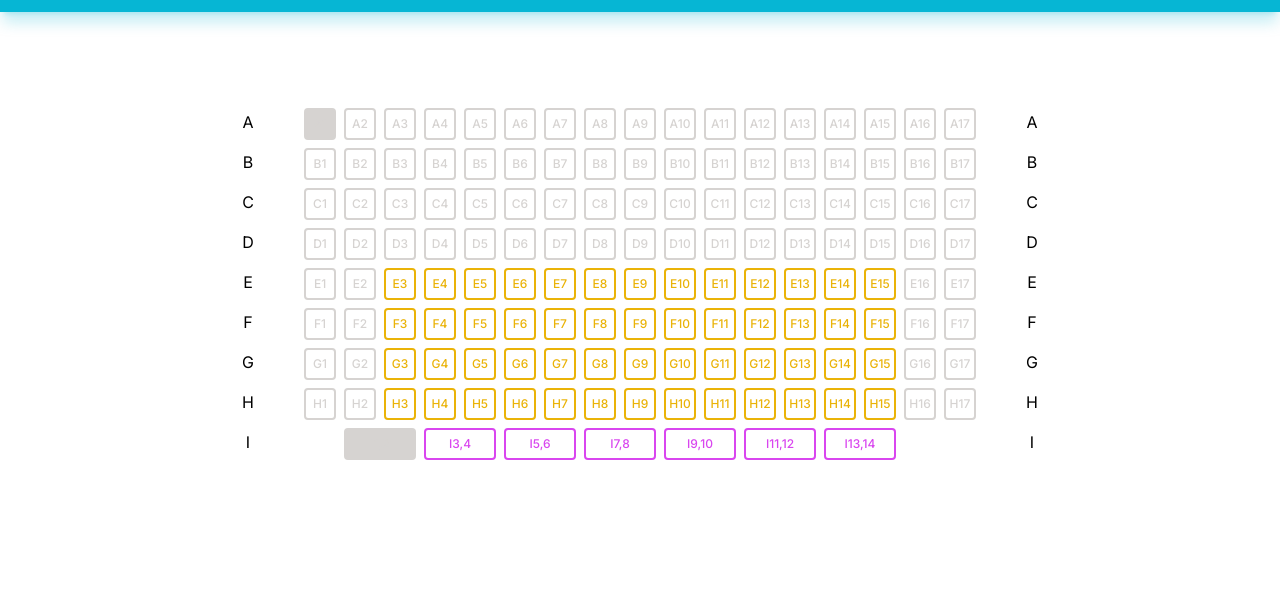
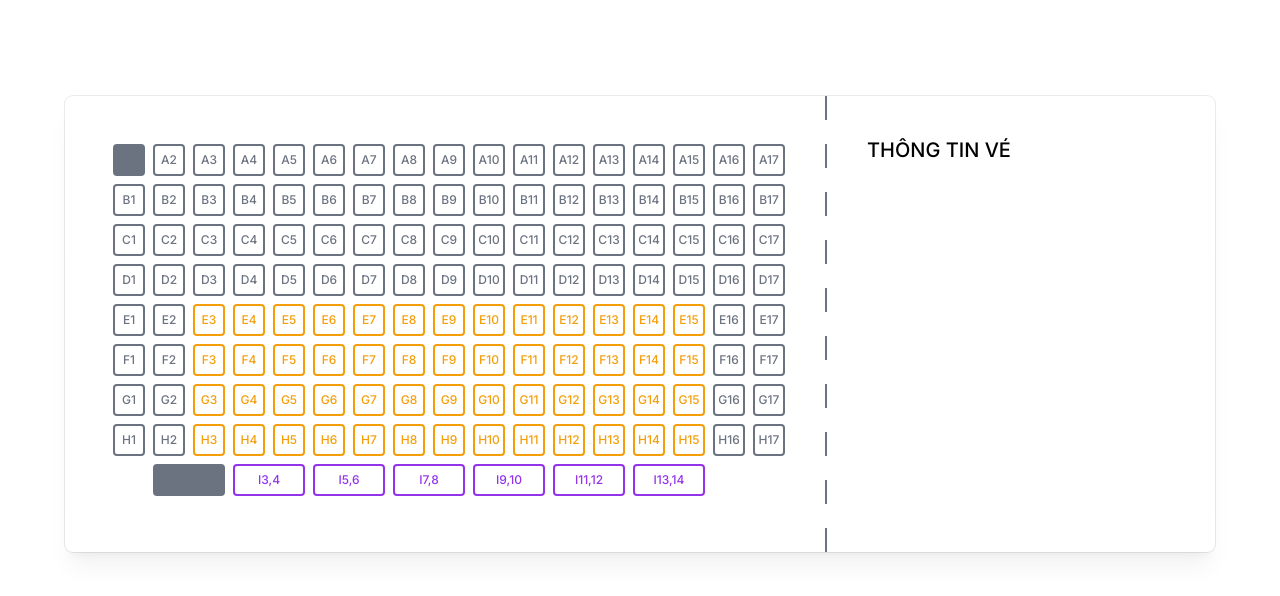
Before and after one commit to tungpt-git/ticket-booking-nextjs, a Next.js app: page /room in a window 1280 px wide. Shown: the top 596 px of the page. Built offline with nearby package versions, Linux system fonts and the light colour scheme.

Commit message:
feat: ticket info

```diff
--- a/package.json
+++ b/package.json
@@ -11,12 +11,14 @@
   "dependencies": {
     "@headlessui/react": "^2.1.2",
     "classnames": "^2.5.1",
+    "lodash-es": "^4.17.21",
     "next": "14.2.5",
     "next-auth": "^4.24.7",
     "react": "^18",
     "react-dom": "^18"
   },
   "devDependencies": {
+    "@types/lodash-es": "^4.17.12",
     "@types/node": "^20",
     "@types/react": "^18",
     "@types/react-dom": "^18",
--- a/src/app/room/components/MultipleSeat.tsx
+++ b/src/app/room/components/MultipleSeat.tsx
@@ -22,11 +22,10 @@ export const MultipleSeat = ({
       className={classNames(
         "border-2 border-solid h-8 cursor-pointer rounded transition-all",
         {
-          "hover:bg-fuchsia-500 border-fuchsia-500": !disabled,
-          "hover:bg-opacity-30 text-fuchsia-500": !selected && !disabled,
-          "bg-fuchsia-500 text-white": selected && !disabled,
-          "border-stone-300 bg-stone-300 text-stone-300 cursor-not-allowed":
-            disabled,
+          "hover:bg-secondary border-secondary": !disabled,
+          "hover:bg-opacity-30 text-secondary": !selected && !disabled,
+          "bg-secondary text-white": selected && !disabled,
+          "border-neutral bg-neutral text-neutral cursor-not-allowed": disabled,
         }
       )}
       onClick={disabled ? undefined : onSelect}
--- a/src/app/room/components/Room.tsx
+++ b/src/app/room/components/Room.tsx
@@ -1,5 +1,5 @@
 "use client";
-import { Fragment, useState } from "react";
+import { Fragment, PropsWithChildren, useState } from "react";
 import { SeatLabel } from "./SeatLabel";
 import { SingleSeat } from "./SingleSeat";
 import { MultipleSeat } from "./MultipleSeat";
@@ -9,6 +9,8 @@ import {
   fullSingleSeatRow,
 } from "@/core/seat/helpers/generateSeats";
 import { Seat } from "@/core/seat/types";
+import classNames from "classnames";
+import groupBy from "lodash-es/groupBy";
 
 const slotCount = 17;
 
@@ -85,27 +87,31 @@ export function Room() {
   ];
 
   const [disabledSeat] = useState<Seat["id"][]>(["A1", "I1,2"]);
-  const [selectedSeat, setSelectedSeat] = useState<Seat["id"][]>([]);
-  const onSelect = (id: string) => {
+  const [selectedSeat, setSelectedSeat] = useState<Seat[]>([]);
+
+  const isSelectedSeat = (seat: Seat) =>
+    selectedSeat.some((el) => el.id === seat.id);
+
+  const onSelect = (seat: Seat) => {
     setSelectedSeat((prev) =>
-      prev.includes(id) ? prev.filter((el) => el !== id) : [...prev, id]
+      isSelectedSeat(seat)
+        ? prev.filter((el) => el.id !== seat.id)
+        : [...prev, seat]
     );
   };
   console.log(selectedSeat);
+  const seatGroupByType = groupBy(selectedSeat, (el) => el.type);
 
   return (
     <main>
-      <section id="_screen">
-        <div className="bg-cyan-500 shadow-lg shadow-cyan-500/50 text-white font-semibold h-3 text-center leading-2"></div>
-      </section>
       <section
         id="_seats"
         className="flex min-h-screen flex-col items-center gap-2 p-24"
       >
+        <Card className="flex gap-10 px-12">
+          <div className="flex flex-col items-center gap-2 py-12">
             {rows.map((row) => (
-          <div className="flex gap-10" key={row.name}>
-            <div className="w-8 text-center leading-7">{row.name}</div>
-
+              <Fragment key={row.name}>
                 <div className="flex items-center gap-2 justify-between">
                   {Array.from({ length: slotCount }).map((_, idx) => {
                     const seat = row.seats[idx];
@@ -118,8 +124,8 @@ export function Room() {
                         <Fragment key={seat.id}>
                           <MultipleSeat
                             count={seat.idx.length}
-                        selected={selectedSeat.includes(seat.id)}
-                        onSelect={() => onSelect(seat.id)}
+                            selected={isSelectedSeat(seat)}
+                            onSelect={() => onSelect(seat)}
                             disabled={disabledSeat.includes(seat.id)}
                           >
                             <SeatLabel>{seat.id}</SeatLabel>
@@ -131,9 +137,9 @@ export function Room() {
                     return (
                       <Fragment key={seat.id}>
                         <SingleSeat
-                      selected={selectedSeat.includes(seat.id)}
-                      onSelect={() => onSelect(seat.id)}
-                      variant={seat.isVip ? "vip" : undefined}
+                          selected={isSelectedSeat(seat)}
+                          onSelect={() => onSelect(seat)}
+                          variant={seat.type}
                           disabled={disabledSeat.includes(seat.id)}
                         >
                           <SeatLabel>{seat.id}</SeatLabel>
@@ -142,10 +148,53 @@ export function Room() {
                     );
                   })}
                 </div>
-            <div className="w-8 text-center leading-7">{row.name}</div>
+              </Fragment>
+            ))}
           </div>
+          <div className="h-auto border-dashed flex flex-col gap-6 overflow-hidden">
+            {Array.from({ length: 10 }).map((_, idx) => (
+              <div key={idx} className="h-6 border-l-2 border-neutral" />
             ))}
+          </div>
+          <div className="py-10 w-[300px]">
+            <h3 className="text-xl font-medium uppercase mb-2">Thông tin vé</h3>
+            {selectedSeat.map((seat) => (
+              <TicketSeat key={seat.id} seat={seat} />
+            ))}
+          </div>
+        </Card>
       </section>
     </main>
   );
 }
+
+const TicketSeat = ({ seat }: { seat: Seat }) => {
+  const seatLabel = {
+    normal: "Ghế thường",
+    vip: "Ghế Vip",
+  }[seat.type];
+
+  return (
+    <div className="flex justify-between items-center" key={seat.id}>
+      <div>
+        <div>2x {seatLabel}</div>
+        <div>F12, F13</div>
+      </div>
+      <div className="flex justify-between">210.000 VND</div>
+    </div>
+  );
+};
+
+const Card = ({
+  children,
+  className,
+}: PropsWithChildren & { className?: string }) => (
+  <div
+    className={classNames(
+      "shadow-xl shadow-black/5 ring-1 ring-slate-700/10 rounded-lg",
+      className
+    )}
+  >
+    {children}
+  </div>
+);
--- a/src/app/room/components/SingleSeat.tsx
+++ b/src/app/room/components/SingleSeat.tsx
@@ -5,36 +5,35 @@ import { PropsWithChildren } from "react";
 export const SingleSeat = ({
   selected,
   onSelect,
-  variant = "default",
+  variant = "normal",
   children,
   className,
   disabled = false,
 }: PropsWithChildren<{
   selected?: boolean;
   onSelect?: VoidFunction;
-  variant?: "default" | "vip";
+  variant?: "normal" | "vip";
   className?: string;
   disabled?: boolean;
 }>) => {
   return (
     <div
       className={classNames(
-        "border-2 border-solid border-stone-300 rounded w-8 h-8 cursor-pointer transition-all",
+        "border-2 border-solid border-neutral rounded w-8 h-8 cursor-pointer transition-all",
         {
           "hover:bg-opacity-30": !selected && !disabled,
           //
-          "bg-cyan-500 !border-cyan-500": selected && variant === "default",
-          "hover:bg-cyan-500 hover:border-cyan-500 text-stone-300 hover:text-cyan-500":
-            !selected && variant === "default" && !disabled,
+          "bg-primary !border-primary": selected && variant === "normal",
+          "hover:bg-primary hover:border-primary text-neutral hover:text-primary":
+            !selected && variant === "normal" && !disabled,
           //
-          "!border-yellow-500 text-yellow-500": variant === "vip",
-          "bg-yellow-500": selected && variant === "vip",
-          "hover:bg-yellow-500": !selected && variant === "vip" && !disabled,
+          "!border-warning text-warning": variant === "vip",
+          "bg-warning": selected && variant === "vip",
+          "hover:bg-warning": !selected && variant === "vip" && !disabled,
           //
           "!text-white": selected,
           //
-          "border-stone-300 bg-stone-300 text-stone-300 cursor-not-allowed":
-            disabled,
+          "border-neutral bg-neutral text-neutral cursor-not-allowed": disabled,
         },
         className
       )}
--- a/src/core/seat/helpers/generateSeats.ts
+++ b/src/core/seat/helpers/generateSeats.ts
@@ -18,7 +18,7 @@ export const fullSingleSeatRow = ({
         id: [rowName, index].join(""),
         idx: idx,
         name: idx,
-        isVip: false,
+        type: "normal" as const,
         isPlaceholder: true,
       };
 
@@ -37,7 +37,7 @@ export const fullSingleSeatRow = ({
       id: [rowName, name].join(""),
       idx,
       name,
-      isVip: vipIndex?.includes(_idx) ?? false,
+      type: vipIndex?.includes(_idx) ? ("vip" as const) : ("normal" as const),
     };
     acc[idx] = seatInfo;
 
@@ -63,7 +63,7 @@ export const fullCoupleSeatRow = ({
         id: [rowName, index].join(""),
         idx: idx,
         name: idx,
-        isVip: false,
+        type: "normal" as const,
         isPlaceholder: true,
       };
 
@@ -80,7 +80,7 @@ export const fullCoupleSeatRow = ({
       id: [rowName, idxs.join(",")].join(""),
       idx: idxs,
       name: idxs.join(","),
-      isVip: false,
+      type: "normal" as const,
     };
 
     acc[index.toString()] = seatInfo;
--- a/src/core/seat/types.ts
+++ b/src/core/seat/types.ts
@@ -2,6 +2,6 @@ export type Seat = {
   id: string;
   idx: string | string[];
   name: string;
-  isVip?: boolean;
+  type: "normal" | "vip";
   isPlaceholder?: boolean;
 };
--- a/tailwind.config.ts
+++ b/tailwind.config.ts
@@ -13,6 +13,48 @@ const config: Config = {
         "gradient-conic":
           "conic-gradient(from 180deg at 50% 50%, var(--tw-gradient-stops))",
       },
+      colors: {
+        primary: {
+          light: "#93C5FD", // Light variant
+          DEFAULT: "#3B82F6", // Default variant
+          dark: "#1E40AF", // Dark variant
+        },
+        secondary: {
+          light: "#D8B4FE",
+          DEFAULT: "#9333EA",
+          dark: "#6D28D9",
+        },
+        accent: {
+          light: "#6EE7B7",
+          DEFAULT: "#10B981",
+          dark: "#047857",
+        },
+        neutral: {
+          light: "#D1D5DB",
+          DEFAULT: "#6B7280",
+          dark: "#374151",
+        },
+        info: {
+          light: "#93C5FD",
+          DEFAULT: "#3B82F6",
+          dark: "#1E40AF",
+        },
+        success: {
+          light: "#6EE7B7",
+          DEFAULT: "#22C55E",
+          dark: "#15803D",
+        },
+        warning: {
+          light: "#FDE68A",
+          DEFAULT: "#F59E0B",
+          dark: "#B45309",
+        },
+        danger: {
+          light: "#FECACA",
+          DEFAULT: "#EF4444",
+          dark: "#B91C1C",
+        },
+      },
     },
   },
   plugins: [],
```
Also changed, not shown: 1 other file (tests, documents, lock files or other folders). Lines whose indentation alone changed are shown as unchanged.
